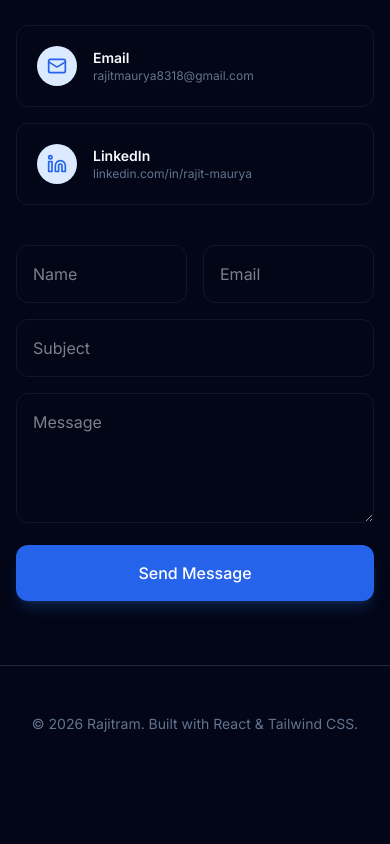
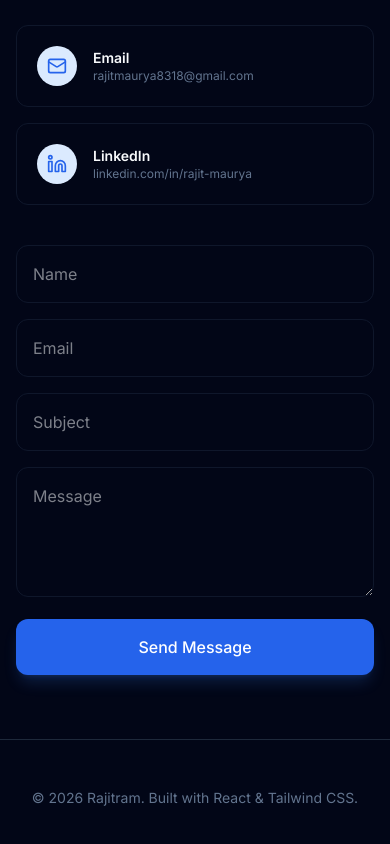
Before and after one commit to rajitmaurya/portfolio, a React (Vite) app: page / in a window 390 px wide. Shown: the part 8445-9289 px from the top of the page. Before the commit the page ends 9227 px from the top, so only its background shows below. Built offline with nearby package versions, Linux system fonts and the light colour scheme.

Commit message:
responsive

```diff
--- a/src/components/Sections.jsx
+++ b/src/components/Sections.jsx
@@ -649,7 +649,7 @@
             className="text-sm text-brand-700 dark:text-brand-300 hover:underline">View GitHub</a>
         </div>
 
-        <div className="mt-8 grid sm:grid-cols-2 lg:grid-cols-3 gap-6">
+        <div className="mt-8 grid grid-cols-1 sm:grid-cols-2 lg:grid-cols-3 gap-6">
           {projects.map((project, idx) => (
             <motion.article
               key={idx}
@@ -731,7 +731,7 @@
           I’d love to hear about your project or collaboration ideas. Email me or connect on LinkedIn.
         </motion.p>
 
-        <div className="mt-8 grid sm:grid-cols-2 gap-4">
+        <div className="mt-8 grid grid-cols-1 sm:grid-cols-2 gap-4">
           <motion.a
             href="mailto:rajitmaurya8318@gmail.com"
             initial={{ opacity: 0, x: -20 }}
@@ -773,7 +773,7 @@
           viewport={{ once: true }}
           className="mt-10 space-y-4"
         >
-          <div className="grid grid-cols-2 gap-4">
+          <div className="grid grid-cols-1 sm:grid-cols-2 gap-4">
             <input type="text" placeholder="Name" className="w-full p-4 rounded-xl bg-transparent border border-slate-900 focus:outline-none focus:border-brand-500 transition-colors" />
             <input type="email" placeholder="Email" className="w-full p-4 rounded-xl bg-transparent border border-slate-900 focus:outline-none focus:border-brand-500 transition-colors" />
           </div>
```
